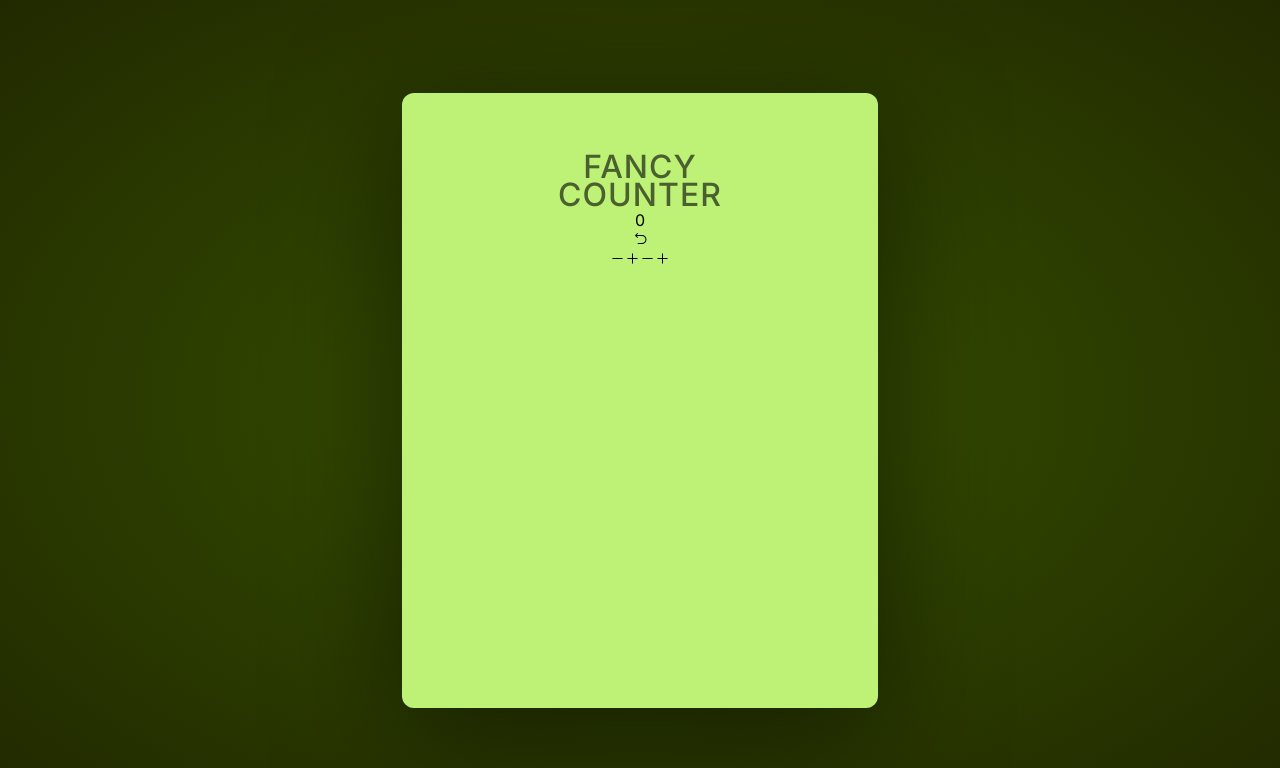
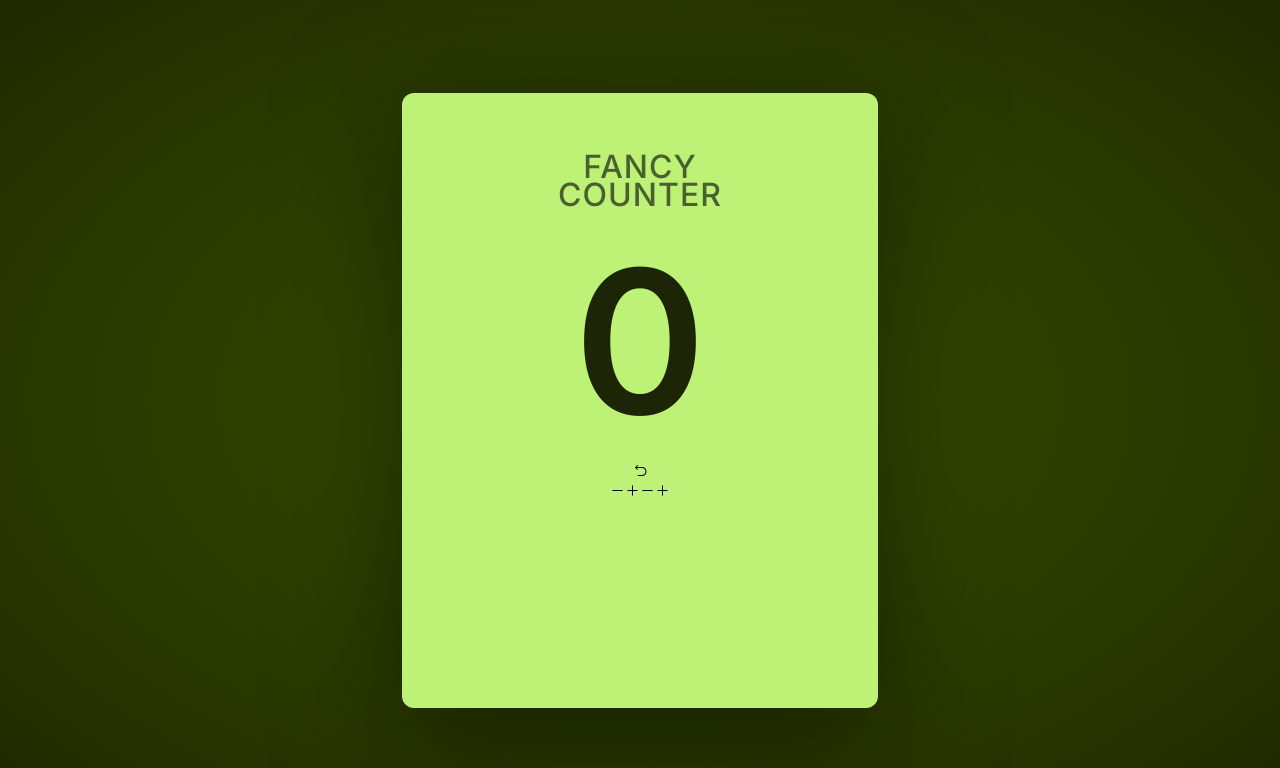
Before and after one commit to aminetiouk/fancy-counter, a React (Vite) app: page / in a window 1280 px wide. Shown: the top 768 px of the page. Built offline with nearby package versions, Linux system fonts and the light colour scheme.

Commit message:
feat: style count

```diff
--- a/src/styles.css
+++ b/src/styles.css
@@ -55,3 +55,10 @@ button {
   opacity: .6;
   letter-spacing: 1px;
 }
+
+.count {
+  color: #1d2507;
+  font-size: 200px;
+  font-weight: 600;
+  margin-top: 10px;
+}
```
